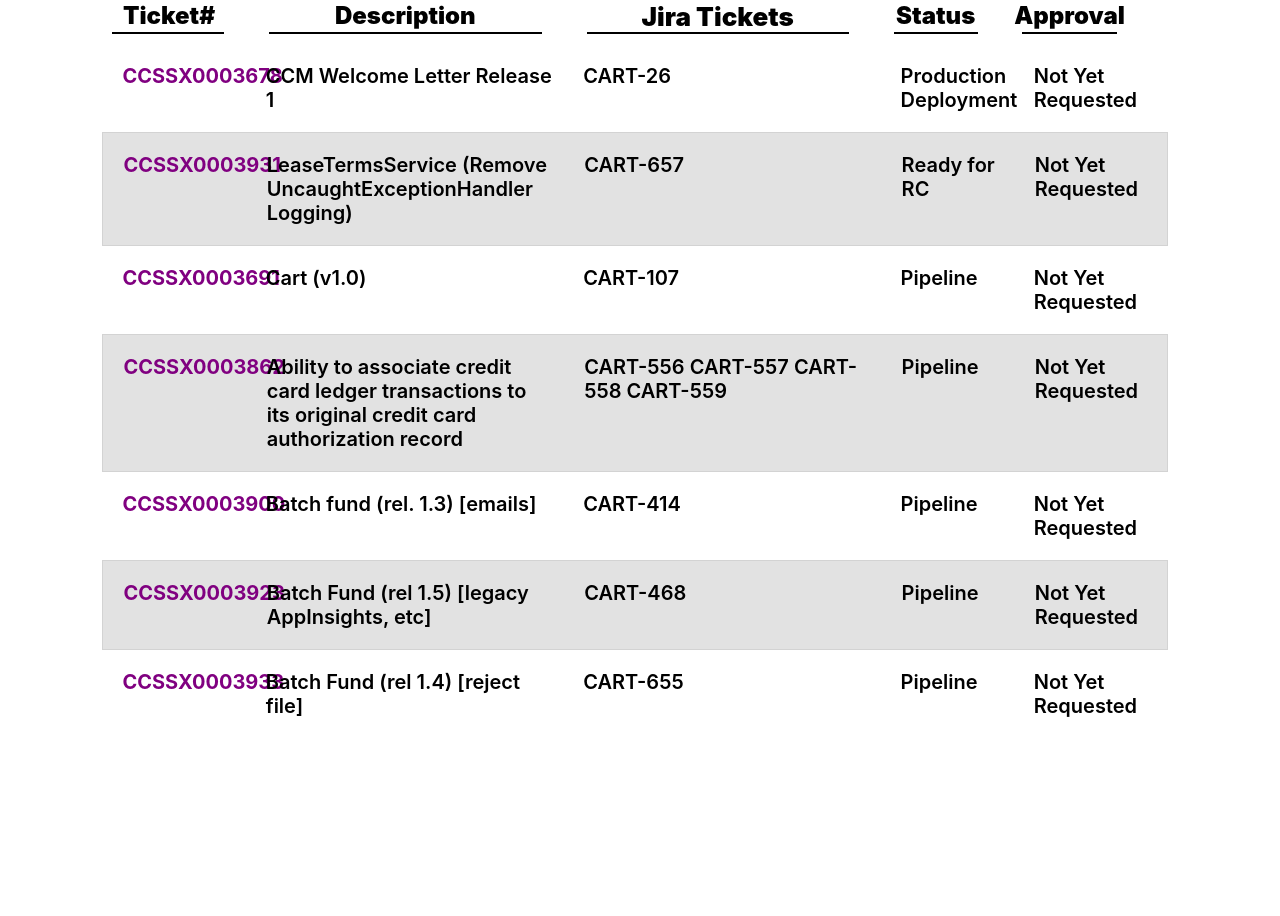
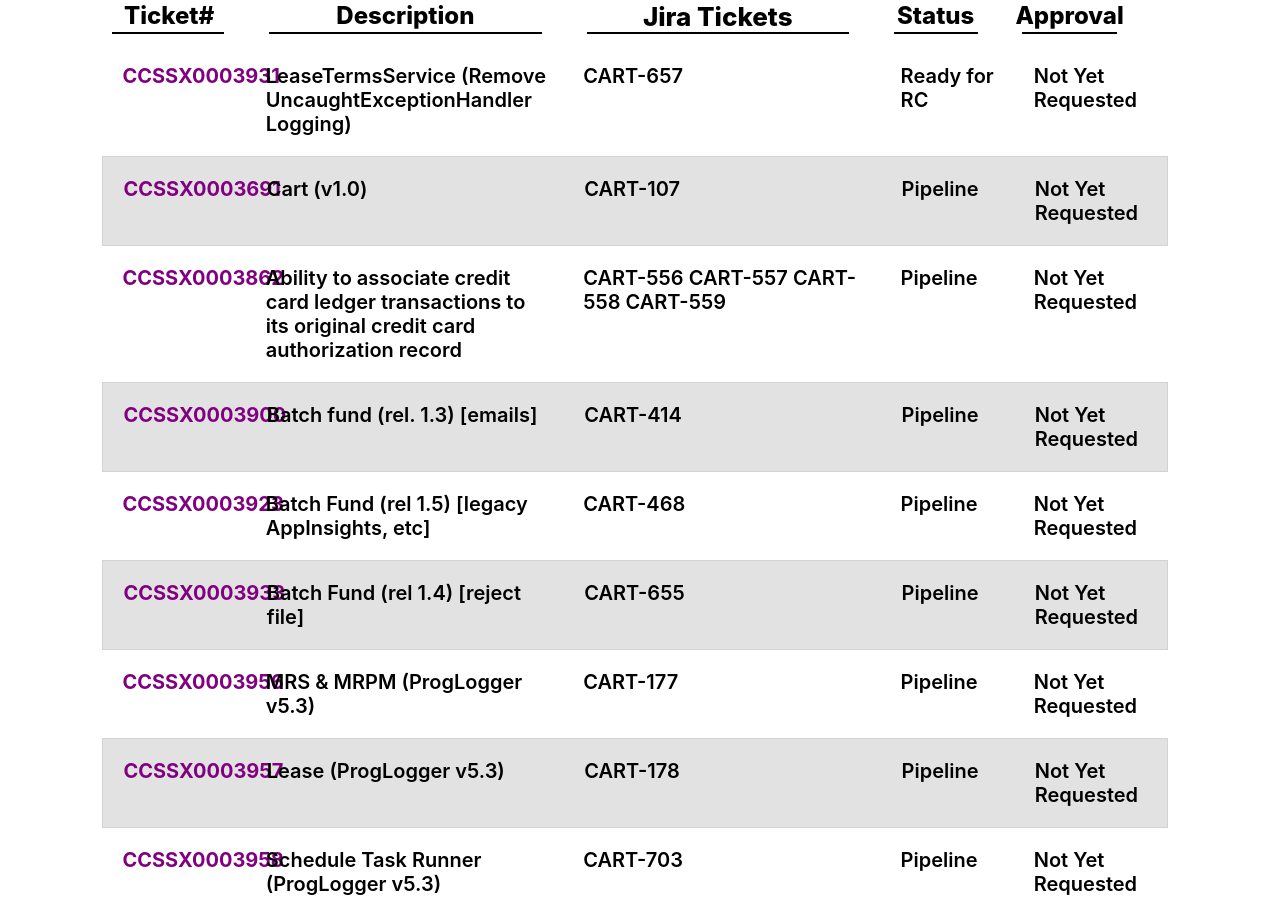
Before and after one commit to czuniga10/LeaseDeployDashboard, a React (Create React App) app in the folder dashboard/: page /#/Cart in a window 1280 px wide. Shown: the part 220-1136 px from the top of the page. Before the commit the page ends 958 px from the top, so only its background shows below. Built offline with nearby package versions, Linux system fonts and the light colour scheme.

Commit message:
data update

```diff
--- a/dashboard/src/Components/Dashboard/Dashboard.css
+++ b/dashboard/src/Components/Dashboard/Dashboard.css
@@ -5,7 +5,7 @@
     justify-content: center;
     width: 10.5%;
     font-size: 24px;
-    font-weight: 900;
+    font-weight: 800;
     border-bottom: 2pt solid black;
 }
 
@@ -14,7 +14,7 @@
     justify-content: center;
     width: 26%;
     font-size: 24px;
-    font-weight: 900;
+    font-weight: 800;
     border-bottom: 2pt solid black;
 }
 
@@ -29,7 +29,7 @@
     justify-content: center;
     width: 8%;
     font-size: 24px;
-    font-weight: 900;
+    font-weight: 800;
     border-bottom: 2pt solid black;
 }
 
@@ -38,7 +38,7 @@
     width: 9%;
     justify-content: center;
     font-size: 24px;
-    font-weight: 900;
+    font-weight: 800;
     border-bottom: 2pt solid black;
 }
 
@@ -47,14 +47,14 @@
     justify-content: center;
     width: 25%;
     font-size: 26px;
-    font-weight: 900;
+    font-weight: 800;
     border-bottom: 2pt solid black;
 }
 
 .title {
     margin: auto;
     font-size: 50px;
-    font-weight: 900;
+    font-weight: bold;
     padding-bottom: 50px;
     padding-top: 30px;
 }
--- a/dashboard/src/Data/CartActive.json
+++ b/dashboard/src/Data/CartActive.json
@@ -1,13 +1,6 @@
 {
     "cart":
         [
-            {
-                "id": "CCSSX0003678",
-                "desc": "CCM Welcome Letter Release 1",
-                "stories": ["CART-26"],
-                "status": "Production Deployment",
-                "approval": "Not Yet Requested"
-            },
             {
                 "id": "CCSSX0003931",
                 "desc": "LeaseTermsService (Remove UncaughtExceptionHandler Logging)",
@@ -49,6 +42,27 @@
                 "stories": ["CART-655"],
                 "status": "Pipeline",
                 "approval": "Not Yet Requested"
+            },
+            {
+                "id": "CCSSX0003956",
+                "desc": "MRS & MRPM (ProgLogger v5.3)",
+                "stories": ["CART-177"],
+                "status": "Pipeline",
+                "approval": "Not Yet Requested"
+            },
+            {
+                "id": "CCSSX0003957",
+                "desc": "Lease (ProgLogger v5.3)",
+                "stories": ["CART-178"],
+                "status": "Pipeline",
+                "approval": "Not Yet Requested"
+            },
+            {
+                "id": "CCSSX0003958",
+                "desc": "Schedule Task Runner (ProgLogger v5.3)",
+                "stories": ["CART-703"],
+                "status": "Pipeline",
+                "approval": "Not Yet Requested"
             }
         ]
 }
```
